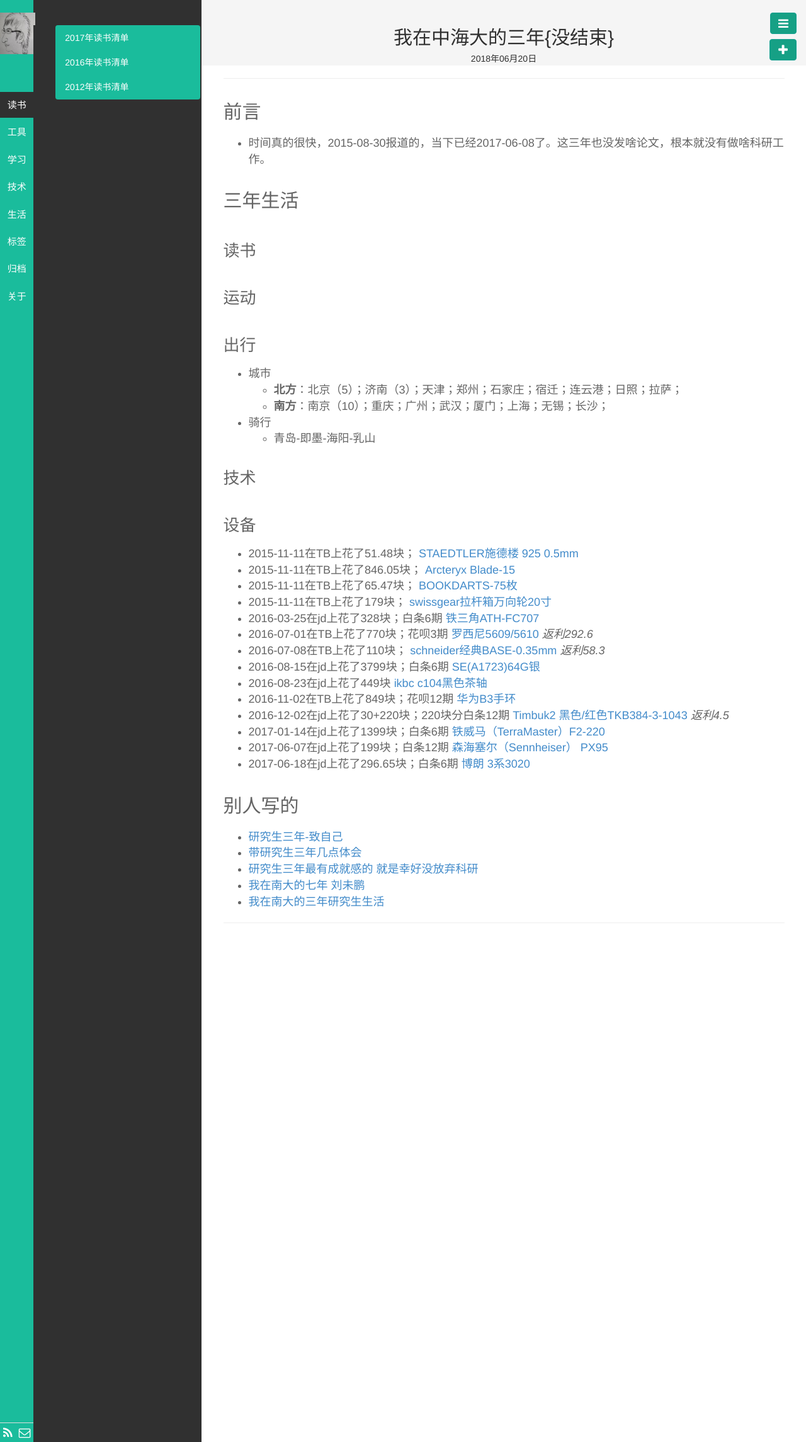
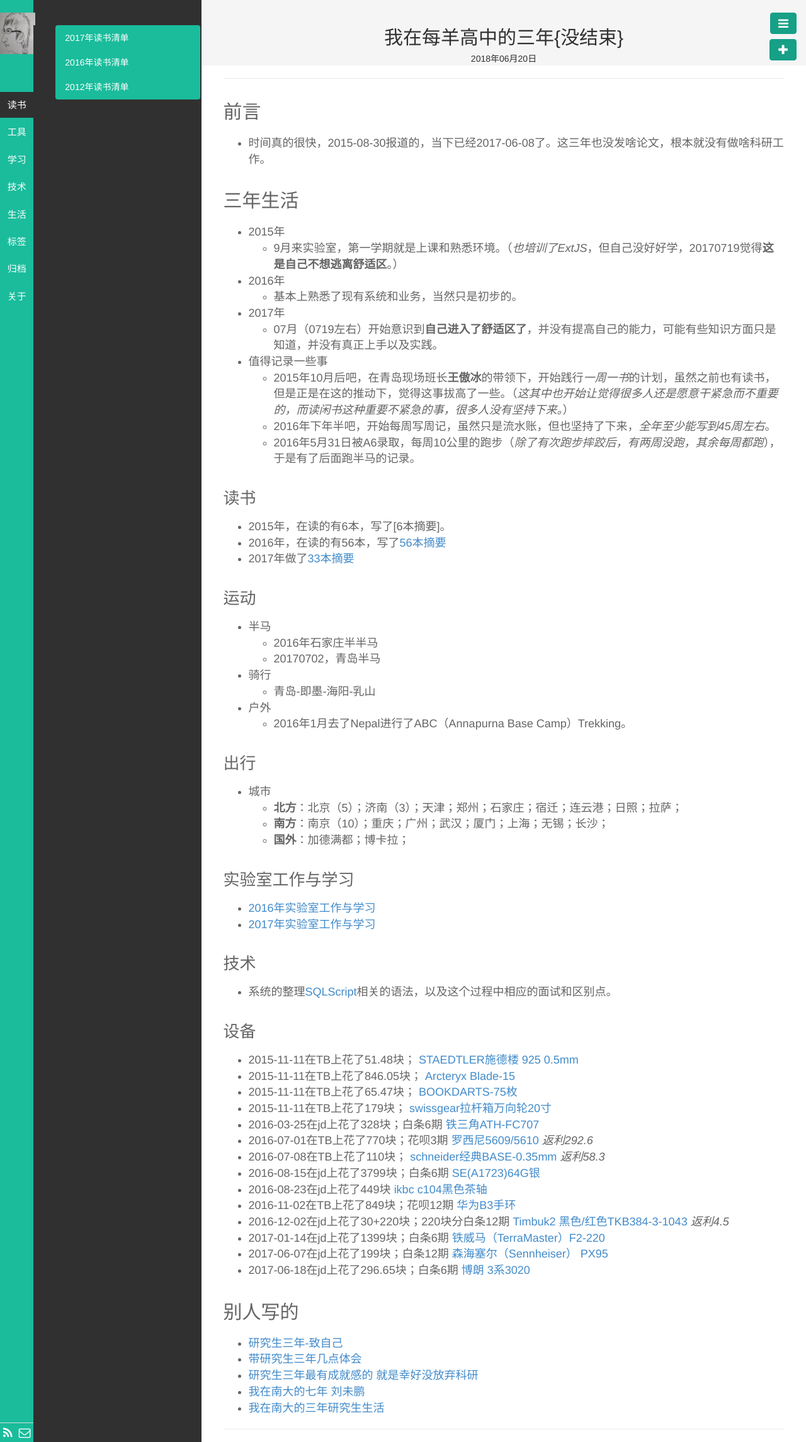
Before and after one commit to wolflion/blog, a Jekyll site: the page built from _posts/生活/2018-06-20-three-years-of-ouc.md, in a window 1280 px wide. Shown: the whole page at 63% size. Built offline with Jekyll 4.4.1, drawn with Linux system fonts in a browser that asks for light colours.

Commit message:
20170719UpdatedLabA308
20170719UpdatedLabA308

```diff
--- a/_posts/生活/2018-06-20-three-years-of-ouc.md
+++ b/_posts/生活/2018-06-20-three-years-of-ouc.md
@@ -1,6 +1,6 @@
 ---
 layout: post
-title: 我在中海大的三年{没结束}
+title: 我在每羊高中的三年{没结束}
 category: 生活
 tags: 总结
 keywords:
@@ -11,19 +11,43 @@ description:
 + 时间真的很快，2015-08-30报道的，当下已经2017-06-08了。这三年也没发啥论文，根本就没有做啥科研工作。
 
 ##  三年生活
++ 2015年
+	+ 9月来实验室，第一学期就是上课和熟悉环境。（*也培训了ExtJS*，但自己没好好学，20170719觉得**这是自己不想逃离舒适区**。）
++ 2016年
+	+ 基本上熟悉了现有系统和业务，当然只是初步的。
++ 2017年
+	+ 07月（0719左右）开始意识到**自己进入了舒适区了**，并没有提高自己的能力，可能有些知识方面只是知道，并没有真正上手以及实践。
++ 值得记录一些事
+	+ 2015年10月后吧，在青岛现场班长**王傲冰**的带领下，开始践行*一周一书*的计划，虽然之前也有读书，但是正是在这的推动下，觉得这事拔高了一些。（*这其中也开始让觉得很多人还是愿意干紧急而不重要的，而读闲书这种重要不紧急的事，很多人没有坚持下来。*）
+	+ 2016年下年半吧，开始每周写周记，虽然只是流水账，但也坚持了下来，*全年至少能写到45周左右*。
+	+ 2016年5月31日被A6录取，每周10公里的跑步（*除了有次跑步摔跤后，有两周没跑，其余每周都跑*），于是有了后面跑半马的记录。
 
 ### 读书
++ 2015年，在读的有6本，写了[6本摘要]。
++ 2016年，在读的有56本，写了[56本摘要](http://lionelshen.cn/2016/12/31/book-list-2016.html)
++ 2017年做了[33本摘要](http://lionelshen.cn/2017/04/13/book-list-2017.html)
 
 ### 运动
++ 半马
+	+ 2016年石家庄半半马
+	+ 20170702，青岛半马
++ 骑行
+	+ 青岛-即墨-海阳-乳山
++ 户外
+	+ 2016年1月去了Nepal进行了ABC（Annapurna Base Camp）Trekking。
 
 ### 出行
 + 城市
 	+ **北方**：北京（5）；济南（3）；天津；郑州；石家庄；宿迁；连云港；日照；拉萨；
 	+ **南方**：南京（10）；重庆；广州；武汉；厦门；上海；无锡；长沙；
-+ 骑行
-	+ 青岛-即墨-海阳-乳山
+	+ **国外**：加德满都；博卡拉；
+
+###  实验室工作与学习
++ [2016年实验室工作与学习](http://lionelshen.cn/2017/01/04/Lab-Work-Learn.html)
++ [2017年实验室工作与学习](http://lionelshen.cn/2017/06/14/Lab-Work-Learn-in2017.html)
 
 ### 技术
++ 系统的整理[SQLScript](http://lionelshen.cn/2017/07/15/SQL-Script-Summarize.html)相关的语法，以及这个过程中相应的面试和区别点。
 
 ### 设备
 + 2015-11-11在TB上花了51.48块； [STAEDTLER施德楼 925 0.5mm](https://item.taobao.com/item.htm?spm=a1z09.2.0.0.d4qbph&id=13225776463&_u=815t0q9489e)
```
Also changed, not shown: _posts/工具/2017-07-15-Coder-Toolbox.md (+4 -0 lines), _posts/读书/2017-04-13-book-list-2017.md (+1 -0 lines).
